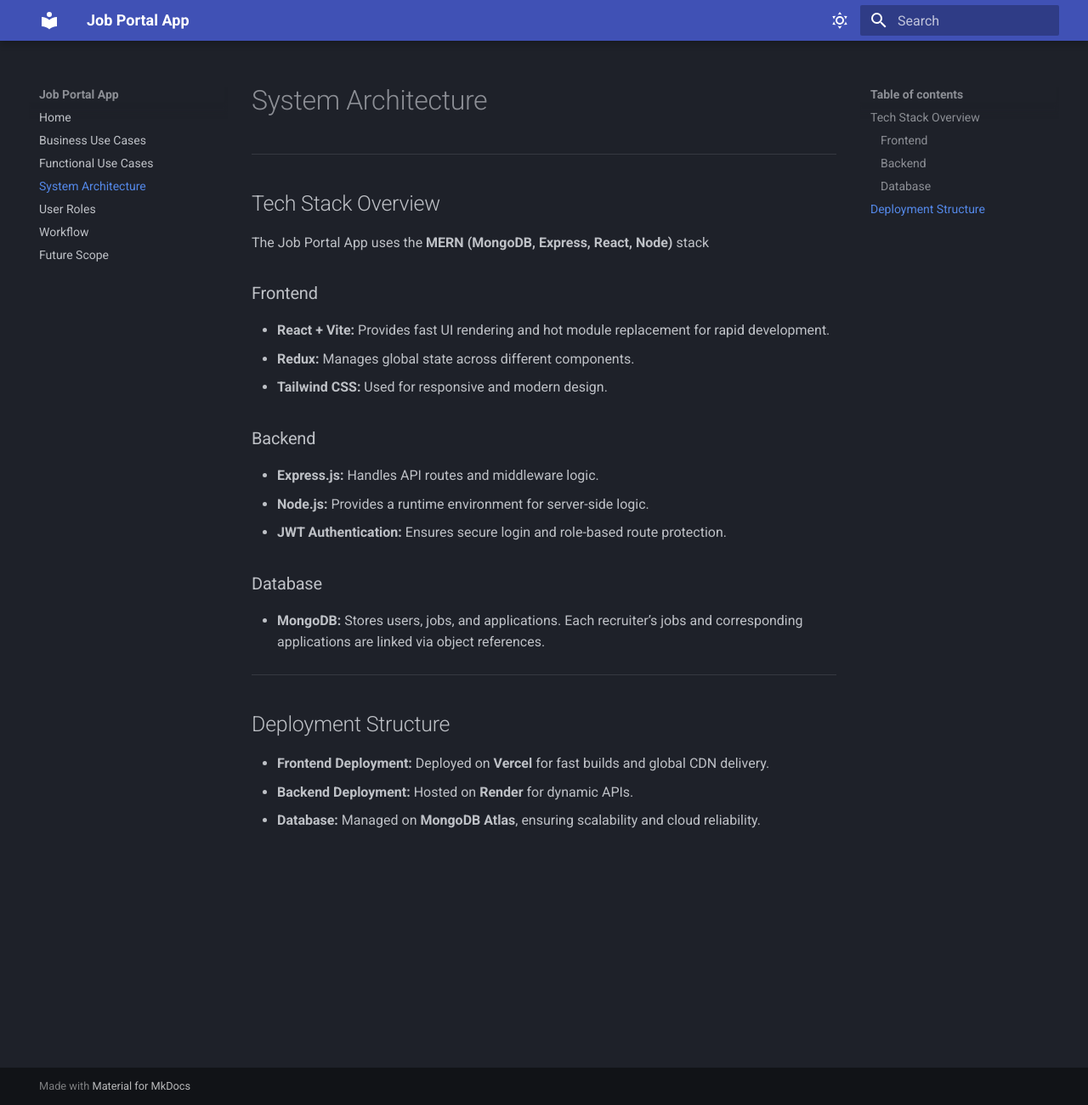
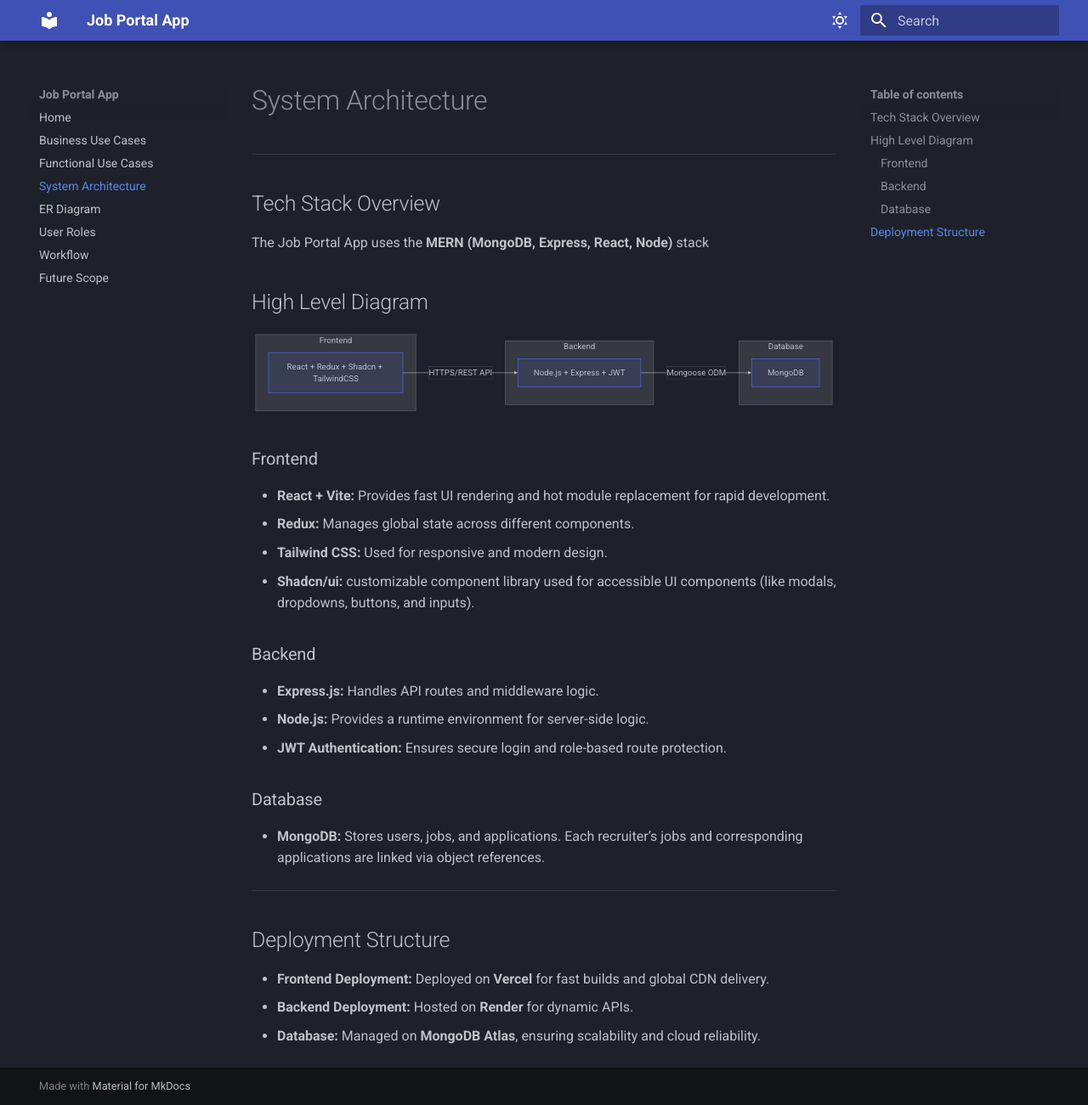
Before and after one commit to kamlesh-chandel/job-portal-app-mkdocs, an MkDocs documentation site: the page built from docs/system_architecture.md, in a window 1280 px wide and 1301 px high. Shown: the whole window at 85% size. Built offline with MkDocs 1.6.1 and Material for MkDocs 9.7.7, drawn with Linux system fonts in a browser that asks for light colours.

Commit message:
docs: add er diagram and high level diagram

````diff
--- a/docs/system_architecture.md
+++ b/docs/system_architecture.md
@@ -6,10 +6,28 @@
 
 The Job Portal App uses the **MERN (MongoDB, Express, React, Node)** stack
 
+## High Level Diagram
+
+```mermaid
+graph LR
+    subgraph "Frontend"
+    A[React + Redux + Shadcn + TailwindCSS]
+    end
+    subgraph "Backend"
+    B[Node.js + Express + JWT]
+    end
+    subgraph "Database"
+    C[MongoDB]
+    end
+    A -->|HTTPS/REST API| B
+    B -->|Mongoose ODM| C
+```
+
 ### Frontend
 - **React + Vite:** Provides fast UI rendering and hot module replacement for rapid development.
 - **Redux:** Manages global state across different components.
 - **Tailwind CSS:** Used for responsive and modern design.
+- **Shadcn/ui:** customizable component library used for accessible UI components (like modals, dropdowns, buttons, and inputs).
 
 ### Backend
 - **Express.js:** Handles API routes and middleware logic.
--- a/mkdocs.yml
+++ b/mkdocs.yml
@@ -33,6 +33,32 @@ nav:
   - Business Use Cases: business_use_cases.md
   - Functional Use Cases: functional_use_cases.md
   - System Architecture: system_architecture.md
+  - ER Diagram: er_diagram.md
   - User Roles: user_roles.md
   - Workflow: workflow.md
   - Future Scope: future_scope.md
+
+
+markdown_extensions:
+  - admonition
+  - attr_list
+  - footnotes
+  - md_in_html
+  - toc:
+      permalink: true
+  - pymdownx.details
+  - pymdownx.superfences:
+      custom_fences:
+        - name: mermaid
+          class: mermaid
+          format: !!python/name:pymdownx.superfences.fence_code_format
+  - pymdownx.highlight
+  - pymdownx.inlinehilite
+  - pymdownx.keys
+  - pymdownx.tabbed:
+      alternate_style: true
+  - pymdownx.emoji:
+      emoji_index: !!python/name:material.extensions.emoji.twemoji
+      emoji_generator: !!python/name:material.extensions.emoji.to_svg
+extra_javascript:
+  - https://unpkg.com/mermaid@10.9.0/dist/mermaid.min.js
````
Also changed, not shown: docs/er_diagram.md (added, +50 -0 lines).
